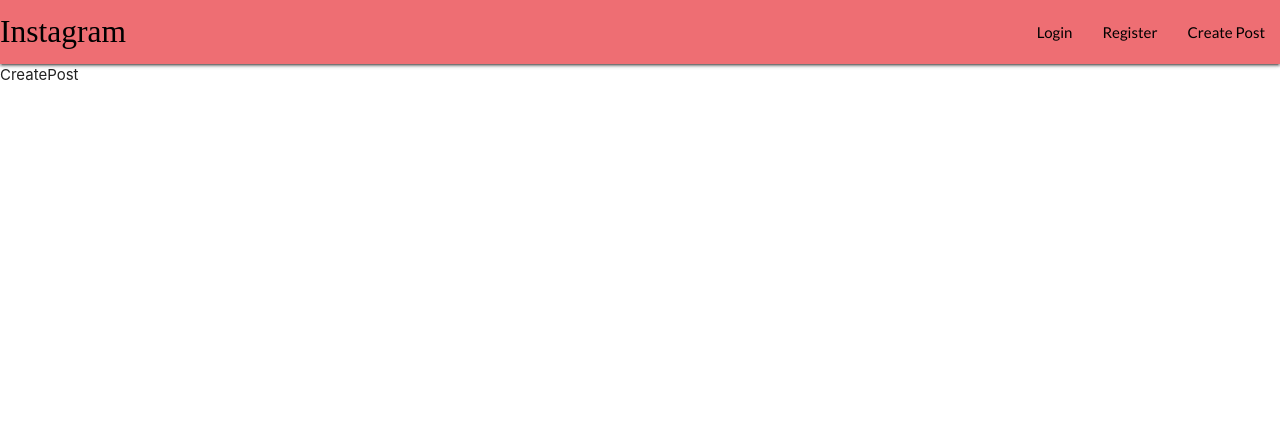
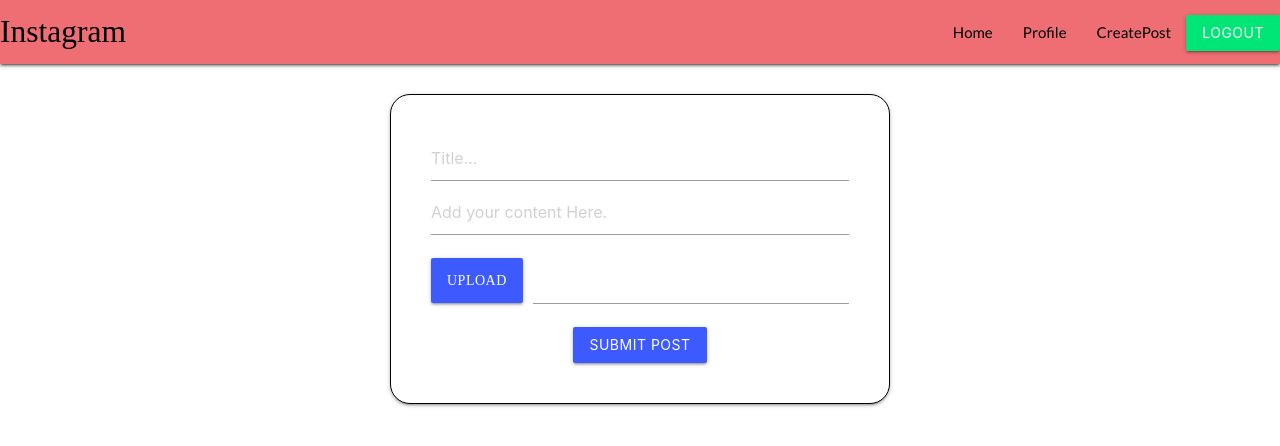
Before and after one commit to rajasekhara-rb/insta-frontend, a React (Create React App) app: page /create in a window 1280 px wide. Shown: the top 446 px of the page. Built offline with nearby package versions, Linux system fonts and the light colour scheme; sample sign-in values are in the browser's storage; a web font is replaced by a local one.

Commit message:
create post

```diff
--- a/src/App.js
+++ b/src/App.js
@@ -37,13 +37,13 @@
 const Routing = () => {
   const navigate = useNavigate();
 
-  const { state, dispach } = useContext(UserContext);
+  const { state, dispatch } = useContext(UserContext);
 
   useEffect(() => {
     const user = JSON.parse(localStorage.getItem("user"));
     // console.log(user)
     if (user) {
-      dispach({ type: "USER", payload: user });
+      dispatch({ type: "USER", payload: user });
     } else {
       navigate("/signin");
     }
@@ -69,10 +69,10 @@
 
 
 function App() {
-  const [state, dispach] = useReducer(reducer, initalState);
+  const [state, dispatch] = useReducer(reducer, initalState);
   return (
     <>
-      <UserContext.Provider value={{ state, dispach }}>
+      <UserContext.Provider value={{ state, dispatch }}>
         <Router>
           <Navbar />
           <Routing />
--- a/src/components/CreatePost.js
+++ b/src/components/CreatePost.js
@@ -1,9 +1,113 @@
-import React from 'react';
+import axios from 'axios';
+import React, { useEffect, useState } from 'react';
+import { useNavigate } from 'react-router-dom';
 
 const CreatePost = () => {
+
+    const [title, setTitle] = useState("");
+    const [body, setBody] = useState("");
+    const [image, setImage] = useState(null);
+    const [url, setUrl] = useState("");
+
+    const navigate = useNavigate();
+
+    useEffect(() => {
+        //check if an image url is available
+        if (url) {
+            //make a post request to create a new post
+            axios.post("http://localhost:5234/post/", {
+                title,
+                body,
+                photo: url
+            }, {
+                //set the header for request
+                headers: {
+                    'Content-Type': "application/json",
+                    'Authorization': 'Bearer ' + localStorage.getItem('jwt')
+                }
+            })
+                .then(response => {
+                    const data = response.data;
+                    console.log(data);
+                    //check if error
+                    if (data.error) {
+                        console.log("Something went wrong");
+                    } else {
+                        //if successful login,navigate to home page
+                        navigate("/");
+                    }
+                }).catch(error => {
+                    console.error(error);
+                });
+        }
+    }, [url, body, title, navigate]);
+
+    const postDetails = async () => {
+        const data = new FormData();
+        data.append("file", image);
+        // set upload preset
+        data.append('upload_preset', "instagram");
+        // set the cloud name
+        data.append('cloud_name', "rajasekhararb");
+
+        try {
+            // post request to cloudinary to upload image
+            const response = await axios.post("https://api.cloudinary.com/v1_1/rajasekhararb/image/upload", data)
+            // retrive the url of the image uploded secure_url or url
+            const imageUrl = response.data.secure_url;
+            setUrl(imageUrl);
+
+        } catch (error) {
+            console.log(error)
+        }
+    }
+
+
     return (
-        <div>
-            CreatePost
+        <div className="card input-filed postcontainer">
+            <input
+                type="text"
+                placeholder="Title..."
+                value={title}
+                onChange={(e) => setTitle(e.target.value)}
+            />
+            <input
+                type="text"
+                placeholder="Add your content Here."
+                value={body}
+                onChange={(e) => setBody(e.target.value)}
+            />
+            <div className="file-field input-field">
+                <div className="btn #3d5afe indigo accent-3">
+                    <span>Upload</span>
+                    <input type="file"
+                        onChange={(e) => setImage(e.target.files[0])}
+                    />
+                </div>
+                <div className="file-path-wrapper">
+                    <input className="file-path validate" type="text" />
+                </div>
+            </div>
+            {/* //display the uploaded image if the url is available  */}
+            {url && (
+                <img
+                    src={url}
+                    alt="Uploaded"
+                    style={{
+                        width: "100%",
+                        maxHeight: "300px",
+                        objectFit: 'cover'
+                    }}
+                />
+            )}
+            <button
+                className="btn waves-effect waves-light #3d5afe indigo accent-3"
+                type="submit"
+                name="action"
+                onClick={postDetails}
+            >Submit Post
+            </button>
+
         </div>
     );
 };
--- a/src/components/Home.js
+++ b/src/components/Home.js
@@ -6,7 +6,7 @@
 const Home = () => {
 
     const [data, setData] = useState([]);
-    const { state, dispach } = useContext(UserContext);
+    const { state, dispatch } = useContext(UserContext);
     // console.log(state);
     // console.log(data)
 
@@ -23,7 +23,7 @@
     }, [])
 
     const deletePost = (id) => {
-        console.log(id)
+        // console.log(id)
         axios.delete(`http://localhost:5234/post/${id}`, {
             //include authorization token
             headers: {
@@ -138,7 +138,7 @@
             <div className='home'>
                 {
                     data.map(item => {
-                        console.log(item)
+                        // console.log(item)
                         return (
                             <div className='card home-card' key={item._id}>
                                 <h5 style={{ display: "flex", justifyContent: "space-between" }}>
--- a/src/components/Navbar.js
+++ b/src/components/Navbar.js
@@ -1,7 +1,41 @@
-import React from 'react';
-import { Link } from 'react-router-dom';
+import React, { useContext } from 'react';
+import { Link, useNavigate } from 'react-router-dom';
+import { UserContext } from '../App';
 
 const Navbar = () => {
+
+    const { state, dispatch } = useContext(UserContext);
+    const navigate = useNavigate();
+
+    const renderList = () => {
+        if (state) {
+            return (
+                <>
+                    <li><Link to="/">Home</Link></li>
+                    <li><Link to="/profile">Profile</Link></li>
+                    <li><Link to="/create">CreatePost</Link></li>
+                    <li>
+                        <button className="btn waves-effect waves-light #00e676 green accent-3" type="submit" name="action"
+                            onClick={() => {
+                                localStorage.clear();
+                                dispatch({ type: "CLEAR" });
+                                navigate("/signin");
+                            }}>
+                            Logout
+                        </button>
+                    </li>
+                </>
+            )
+        } else {
+            return (
+                <>
+                    <li><a href="/signin">Login</a></li>
+                    <li><a href="/signup">Register</a></li>
+                </>
+            )
+        }
+    }
+
     return (
         <nav>
             {/* <div className="nav-wrapper white">
@@ -19,9 +53,10 @@
                 <div class="nav-wrapper">
                     <a href="/" class="brand-logo">Instagram</a>
                     <ul id="nav-mobile" class="right hide-on-med-and-down">
-                        <li><a href="/signin">Login</a></li>
+                        {renderList()}
+                        {/* <li><a href="/signin">Login</a></li>
                         <li><a href="/signup">Register</a></li>
-                        <li><a href="/create">Create Post</a></li>
+                        <li><a href="/create">Create Post</a></li> */}
                     </ul>
                 </div>
             </nav>
--- a/src/components/Signin.js
+++ b/src/components/Signin.js
@@ -50,13 +50,13 @@
         )
             .then((res) => {
                 const data = res.data;
-                console.log(data)
+                // console.log(data)
                 if (data.error) {
                     toast.error("Error")
                 } else {
-                    toast.success(res.data.message);
                     localStorage.setItem("jwt", data.token);
                     localStorage.setItem("user", JSON.stringify(data.user))
+                    toast.success(res.data.message);
                     navigate("/")
                 }
             }).catch((error) => {
```
